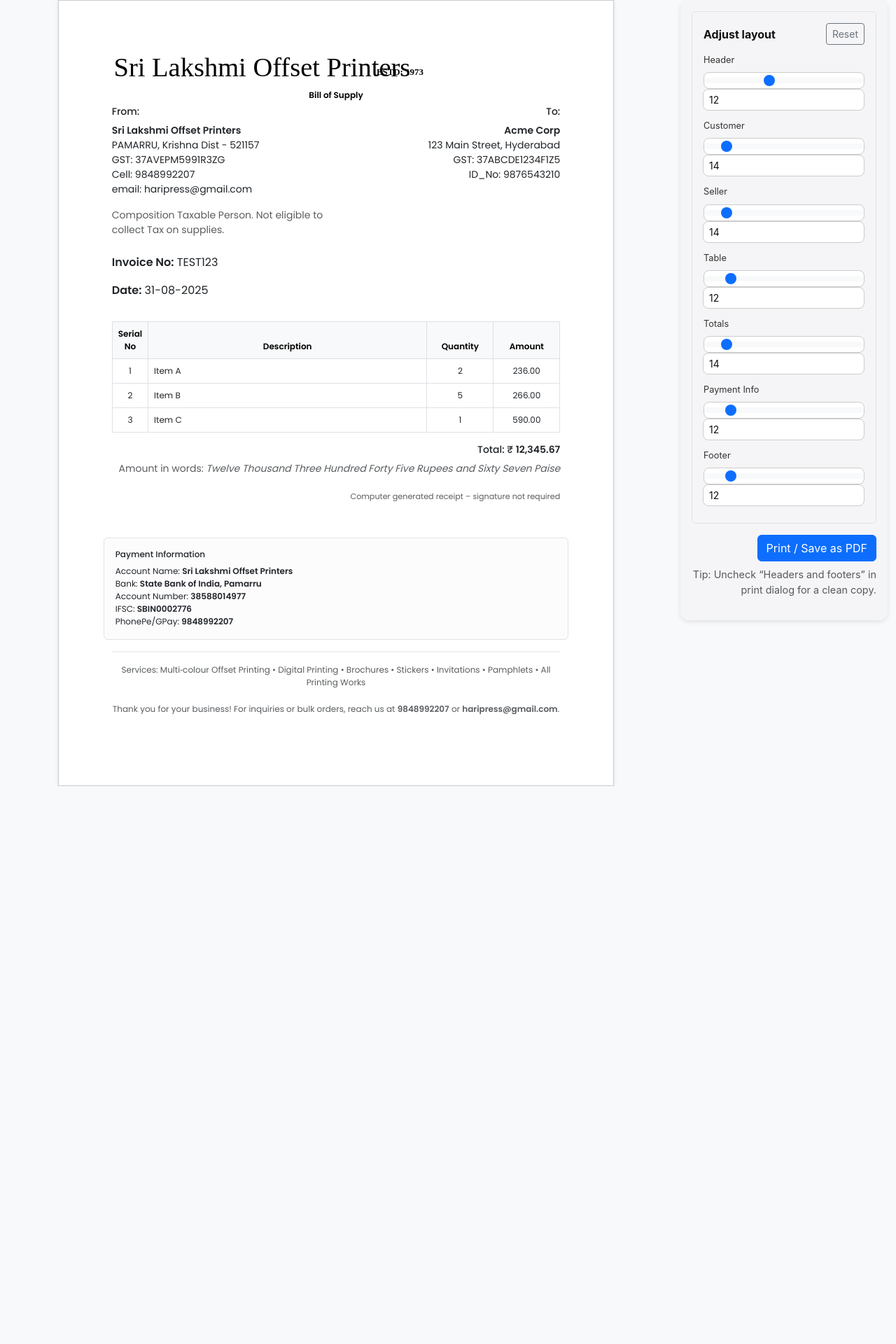
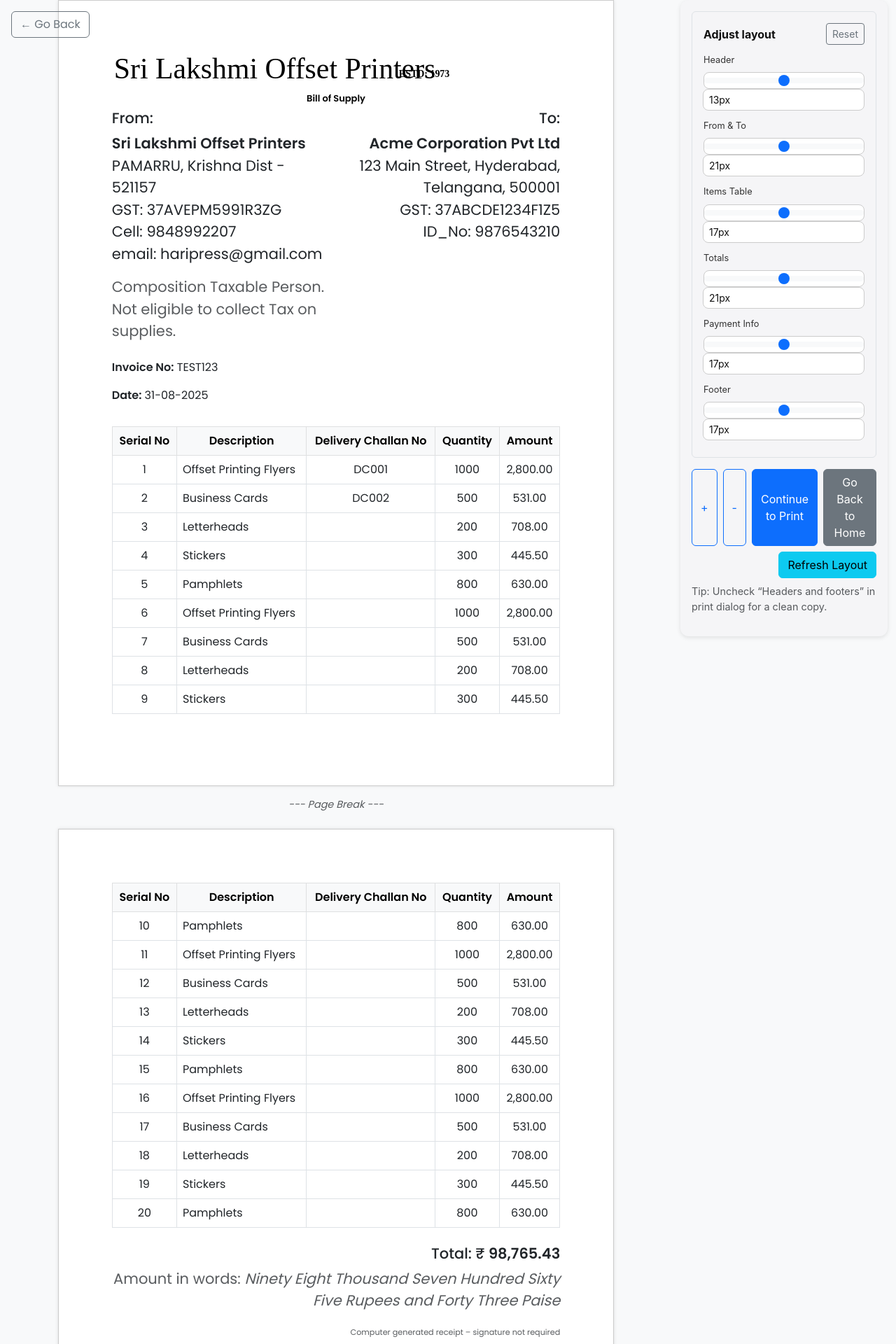
Before and after one commit to dineshmiriyala/bill-generator, a Flask app: page /test-pre-preview in a window 1280 px wide. Shown: the top 1920 px of the page at 70% size. Before the commit the page ends 1123 px from the top, so only its background shows below. Run offline with Flask 3, Linux system fonts and the light colour scheme.

Commit message:
Done with making PDF editor work

```diff
--- a/app.py
+++ b/app.py
@@ -1601,25 +1601,53 @@ def test_pre_preview():
     sample_invoice = type("Invoice", (), {})()
     sample_invoice.invoiceId = "TEST123"
     sample_invoice.createdAt = datetime.utcnow()
-    sample_invoice.totalAmount = 12345.67
+    sample_invoice.totalAmount = 98765.43
 
     # Dummy customer
     sample_customer = {
-        "company": "Acme Corp",
-        "address": "123 Main Street, Hyderabad",
+        "company": "Acme Corporation Pvt Ltd",
+        "address": "123 Main Street, Hyderabad, Telangana, 500001",
         "gst": "37ABCDE1234F1Z5",
         "phone": "9876543210",
-        "email": "info@acme.com"
+        "email": "contact@acmecorp.com"
     }
 
-    # Dummy items
+    # Dummy items (Description, HSN, Qty, Rate, Disc%, Tax%, Amount)
     sample_items = [
-        ("Item A", "HSN001", 2, 100.00, 0, 18, 236.00),
-        ("Item B", "HSN002", 5, 50.00, 5, 12, 266.00),
-        ("Item C", "HSN003", 1, 500.00, 0, 18, 590.00),
+        ("Offset Printing Flyers", "HSN4901", 1000, 2.50, 0, 12, 2800.00),
+        ("Business Cards", "HSN4911", 500, 1.00, 5, 18, 531.00),
+        ("Letterheads", "HSN4820", 200, 3.00, 0, 18, 708.00),
+        ("Stickers", "HSN3919", 300, 1.50, 10, 12, 445.50),
+        ("Pamphlets", "HSN4902", 800, 0.75, 0, 5, 630.00),
+        ("Offset Printing Flyers", "HSN4901", 1000, 2.50, 0, 12, 2800.00),
+        ("Business Cards", "HSN4911", 500, 1.00, 5, 18, 531.00),
+        ("Letterheads", "HSN4820", 200, 3.00, 0, 18, 708.00),
+        ("Stickers", "HSN3919", 300, 1.50, 10, 12, 445.50),
+        ("Pamphlets", "HSN4902", 800, 0.75, 0, 5, 630.00),
+        ("Offset Printing Flyers", "HSN4901", 1000, 2.50, 0, 12, 2800.00),
+        ("Business Cards", "HSN4911", 500, 1.00, 5, 18, 531.00),
+        ("Letterheads", "HSN4820", 200, 3.00, 0, 18, 708.00),
+        ("Stickers", "HSN3919", 300, 1.50, 10, 12, 445.50),
+        ("Pamphlets", "HSN4902", 800, 0.75, 0, 5, 630.00),
+        ("Offset Printing Flyers", "HSN4901", 1000, 2.50, 0, 12, 2800.00),
+        ("Business Cards", "HSN4911", 500, 1.00, 5, 18, 531.00),
+        ("Letterheads", "HSN4820", 200, 3.00, 0, 18, 708.00),
+        ("Stickers", "HSN3919", 300, 1.50, 10, 12, 445.50),
+        ("Pamphlets", "HSN4902", 800, 0.75, 0, 5, 630.00),
     ]
-    dcno = False
-    dc_numbers = []
+
+    sample_sizes = {
+        "header": 13,
+        "customer": 21,
+        "table": 17,
+        "totals": 21,
+        "payment": 17,
+        "footer": 17,
+    }
+
+    # Delivery challan numbers example (empty for now)
+    dcno = True
+    dc_numbers = ["DC001", "DC002", ""]
 
     return render_template(
         "pre-preview-bill.html",
@@ -1628,7 +1656,8 @@ def test_pre_preview():
         items=sample_items,
         dcno=dcno,
         dc_numbers=dc_numbers,
-        total_in_words="Twelve Thousand Three Hundred Forty Five Rupees and Sixty Seven Paise"
+        total_in_words="Ninety Eight Thousand Seven Hundred Sixty Five Rupees and Forty Three Paise",
+        sizes = sample_sizes
     )
 
 app.jinja_env.globals.update(zip=zip)
--- a/templates/pre-preview-bill.html
+++ b/templates/pre-preview-bill.html
@@ -9,6 +9,9 @@
     <link href="https://fonts.googleapis.com/css2?family=Inter:wght@400;500;600&display=swap" rel="stylesheet">
     <link href="https://fonts.googleapis.com/css2?family=Poppins:wght@400;500;600&display=swap" rel="stylesheet">
     <style>
+      .a4-preview {
+        transition: transform 0.3s ease;
+      }
       :root {
         --hdr-fs: 12px;
         --cust-fs: 14px;
@@ -50,6 +53,20 @@
         .table-bordered > :not(caption) > * { border-width: 0.4px !important; }
         .table-bordered td, .table-bordered th { border-width: 0.4px !important; }
         .services small { font-size: 0.55rem !important; font-weight: 400 !important; line-height: 0.75rem !important; }
+        /* Remove outline/shadow for .a4-preview and handle page breaks for print/PDF */
+        .a4-preview {
+          border: none !important;
+          box-shadow: none !important;
+          margin: 0;
+          height: auto !important;
+          min-height: 297mm;
+        }
+        .a4-preview > * {
+          page-break-inside: avoid;
+        }
+        .page-break {
+          page-break-before: always;
+        }
       }
       .bill-heading {
         text-align: center;
@@ -77,6 +94,27 @@
         padding: 1rem;
         box-shadow: 0 2px 6px rgba(0,0,0,0.1);
       }
+      .page-break {
+        display: block;
+        height: 0;
+        margin: 0;
+        border: none;
+      }
+      @media screen {
+        .page-break {
+          display: block;
+          break-before: page;
+          margin-top: 20px;
+          border-top: 2px dashed #ccc;
+        }
+      }
+      .page-break-line {
+        font-size: 0.9rem;
+        color: #888;
+      }
+      @media print {
+        .page-break-line { display: none !important; }
+      }
       #font-size-controls {
         background: transparent !important;
         color: #111;
@@ -95,17 +133,28 @@
 </head>
 <body>
 
+<div class="position-absolute top-0 start-0 m-3">
+  <button onclick="history.back()" class="btn btn-outline-secondary">← Go Back</button>
+</div>
+
 <div class="container-fluid">
   <div class="row">
     <div class="col-lg-9">
+      <div id="invoice-wrapper">
+        <!-- Pagination output will be injected here -->
+      </div> <!-- End #invoice-wrapper -->
+    </div>
+    <div class="col-lg-3 d-print-none">
+      <div class="apple-panel">
+      <div id="font-size-controls" class="border rounded p-3 mb-3 bg-light-subtle">
+<!-- Hidden invoice template at bottom for pagination (not visible, used as template) -->
+<div id="page-content" style="display:none">
   <div class="a4-preview">
-
     <div class="masthead mb-2 bill-header">
       <h1 class="visually-hidden">Sri Lakshmi Offset Printers — ESTD: 1973</h1>
       <img class="brand-logo" src="{{ url_for('static', filename='img/brand-wordmark.svg') }}" alt="Sri Lakshmi Offset Printers — ESTD: 1973">
       <h2 class="bill-heading">Bill of Supply</h2>
     </div>
-
     <div class="row mb-4">
       <div class="col-sm-6 seller-block">
         <h5>From:</h5>
@@ -128,14 +177,12 @@
         </p>
       </div>
     </div>
-
     <div class="row mb-3">
       <div class="col-sm-6">
         <p class="text-dark"><strong>Invoice No:</strong> {{ invoice.invoiceId }}</p>
         <p class="text-dark"><strong>Date:</strong> {{ invoice.createdAt.strftime('%d-%m-%Y') }}</p>
       </div>
     </div>
-
     <div class="line-items">
       <table class="table table-bordered">
         {% if dcno %}
@@ -178,18 +225,15 @@
         </tbody>
       </table>
     </div>
-
-        <div class="totals text-end">
+    <div class="totals text-end mt-4">
       <h5>Total: ₹ <strong><span class="money" data-amount="{{ invoice.totalAmount or 0 }}"></span></strong></h5>
       {% if total_in_words %}
       <div class="text-muted" style="font-size: 0.95rem;">Amount in words: <em>{{ total_in_words }}</em></div>
       {% endif %}
     </div>
-
     <div class="mt-3 text-end">
       <small class="text-muted" style="font-size: 0.7rem;">Computer generated receipt – signature not required</small>
     </div>
-
     <div class="row mt-5">
       <div class="col-12 payment-info border rounded p-3 bg-light-subtle">
         <h6 class="mb-2">Payment Information</h6>
@@ -202,25 +246,19 @@
         </div>
       </div>
     </div>
-
     <hr class="my-3" style="border:0;border-top:2px solid #c8c8c8;" />
     <div class="services text-center mt-2">
       <small class="text-muted" style="font-size: 0.55rem; line-height: 0.85rem;">
         Services: Multi‑colour Offset Printing • Digital Printing • Brochures • Stickers • Invitations • Pamphlets • All Printing Works
       </small>
     </div>
-
     <div class="text-center mt-3">
       <small class="text-muted" style="font-size: 0.75rem;">
         Thank you for your business! For inquiries or bulk orders, reach us at <strong>9848992207</strong> or <strong>haripress@gmail.com</strong>.
       </small>
     </div>
-
   </div>
 </div>
-    <div class="col-lg-3 d-print-none">
-      <div class="apple-panel">
-      <div id="font-size-controls" class="border rounded p-3 mb-3 bg-light-subtle">
         <div class="d-flex justify-content-between align-items-center mb-2">
           <strong>Adjust layout</strong>
           <button type="button" class="btn btn-sm btn-outline-secondary" id="resetSizesBtn">Reset</button>
@@ -228,57 +266,57 @@
         <div class="mb-2">
           <label class="form-label small" for="headerFontSize">Header</label>
           <div class="input-group">
-            <input type="range" class="form-range" min="8" max="18" value="12" id="headerFontSize">
-            <input type="number" class="form-control form-control-sm" style="width:70px;" min="8" max="18" value="12" id="headerFontSizeNumber">
+            <input type="range" class="form-range" min="8" max="18" value="{{ sizes.header }}" id="headerFontSize">
+            <input type="text" class="form-control form-control-sm" style="width:70px;" value="{{ sizes.header }}px" id="headerFontSizeNumber" data-unit="px">
           </div>
         </div>
         <div class="mb-2">
-          <label class="form-label small" for="customerFontSize">Customer</label>
+          <label class="form-label small" for="customerFontSize">From &amp; To</label>
           <div class="input-group">
-            <input type="range" class="form-range" min="12" max="30" value="14" id="customerFontSize">
-            <input type="number" class="form-control form-control-sm" style="width:70px;" min="12" max="30" value="14" id="customerFontSizeNumber">
+            <input type="range" class="form-range" min="12" max="30" value="{{ sizes.customer }}" id="customerFontSize">
+            <input type="text" class="form-control form-control-sm" style="width:70px;" value="{{ sizes.customer }}px" id="customerFontSizeNumber" data-unit="px">
           </div>
         </div>
         <div class="mb-2">
-          <label class="form-label small" for="sellerFontSize">Seller</label>
+          <label class="form-label small" for="tableFontSize">Items Table</label>
           <div class="input-group">
-            <input type="range" class="form-range" min="12" max="30" value="14" id="sellerFontSize">
-            <input type="number" class="form-control form-control-sm" style="width:70px;" min="12" max="30" value="14" id="sellerFontSizeNumber">
-          </div>
-        </div>
-        <div class="mb-2">
-          <label class="form-label small" for="tableFontSize">Table</label>
-          <div class="input-group">
-            <input type="range" class="form-range" min="10" max="24" value="12" id="tableFontSize">
-            <input type="number" class="form-control form-control-sm" style="width:70px;" min="10" max="24" value="12" id="tableFontSizeNumber">
+            <input type="range" class="form-range" min="10" max="24" value="{{ sizes.table }}" id="tableFontSize">
+            <input type="text" class="form-control form-control-sm" style="width:70px;" value="{{ sizes.table }}px" id="tableFontSizeNumber" data-unit="px">
           </div>
         </div>
         <div class="mb-2">
           <label class="form-label small" for="totalsFontSize">Totals</label>
           <div class="input-group">
-            <input type="range" class="form-range" min="12" max="30" value="14" id="totalsFontSize">
-            <input type="number" class="form-control form-control-sm" style="width:70px;" min="12" max="30" value="14" id="totalsFontSizeNumber">
+            <input type="range" class="form-range" min="12" max="30" value="{{ sizes.totals }}" id="totalsFontSize">
+            <input type="text" class="form-control form-control-sm" style="width:70px;" value="{{ sizes.totals }}px" id="totalsFontSizeNumber" data-unit="px">
           </div>
         </div>
         <div class="mb-2">
           <label class="form-label small" for="paymentFontSize">Payment Info</label>
           <div class="input-group">
-            <input type="range" class="form-range" min="10" max="24" value="12" id="paymentFontSize">
-            <input type="number" class="form-control form-control-sm" style="width:70px;" min="10" max="24" value="12" id="paymentFontSizeNumber">
+            <input type="range" class="form-range" min="10" max="24" value="{{ sizes.payment }}" id="paymentFontSize">
+            <input type="text" class="form-control form-control-sm" style="width:70px;" value="{{ sizes.payment }}px" id="paymentFontSizeNumber" data-unit="px">
           </div>
         </div>
         <div class="mb-2">
           <label class="form-label small" for="footerFontSize">Footer</label>
           <div class="input-group">
-            <input type="range" class="form-range" min="10" max="24" value="12" id="footerFontSize">
-            <input type="number" class="form-control form-control-sm" style="width:70px;" min="10" max="24" value="12" id="footerFontSizeNumber">
+            <input type="range" class="form-range" min="10" max="24" value="{{ sizes.footer }}" id="footerFontSize">
+            <input type="text" class="form-control form-control-sm" style="width:70px;" value="{{ sizes.footer }}px" id="footerFontSizeNumber" data-unit="px">
           </div>
         </div>
       </div>
-      <div class="text-end">
-        <button onclick="window.print()" class="btn btn-primary">Print / Save as PDF</button>
-        <p class="mt-2 text-muted" style="font-size: 0.9rem;">Tip: Uncheck “Headers and footers” in print dialog for a clean copy.</p>
+      <div>
+        <div class="d-flex justify-content-end gap-2 mb-2">
+          <button id="zoomIn" class="btn btn-outline-primary">+</button>
+          <button id="zoomOut" class="btn btn-outline-primary">-</button>
+          <button onclick="window.print()" class="btn btn-primary">Continue to Print</button>
+          <a href="/" class="btn btn-secondary">Go Back to Home</a>
         </div>
+        <div class="d-flex justify-content-end gap-2 mb-2">
+          <button id="refreshLayout" class="btn btn-info">Refresh Layout</button>
+        </div>
+        <p class="text-muted" style="font-size: 0.9rem;">Tip: Uncheck “Headers and footers” in print dialog for a clean copy.</p>
       </div>
     </div>
   </div>
@@ -300,7 +338,7 @@
     function setVars(){
       document.documentElement.style.setProperty('--hdr-fs', headerRange.value + 'px');
       document.documentElement.style.setProperty('--cust-fs', customerRange.value + 'px');
-      document.documentElement.style.setProperty('--seller-fs', sellerRange.value + 'px');
+      document.documentElement.style.setProperty('--seller-fs', customerRange.value + 'px');
       document.documentElement.style.setProperty('--table-fs', tableRange.value + 'px');
       document.documentElement.style.setProperty('--totals-fs', totalsRange.value + 'px');
       document.documentElement.style.setProperty('--payment-fs', paymentRange.value + 'px');
@@ -310,8 +348,6 @@
     const headerNumber=document.getElementById('headerFontSizeNumber');
     const customerRange=document.getElementById('customerFontSize');
     const customerNumber=document.getElementById('customerFontSizeNumber');
-    const sellerRange=document.getElementById('sellerFontSize');
-    const sellerNumber=document.getElementById('sellerFontSizeNumber');
     const tableRange=document.getElementById('tableFontSize');
     const tableNumber=document.getElementById('tableFontSizeNumber');
     const totalsRange=document.getElementById('totalsFontSize');
@@ -323,39 +359,148 @@
 
     function bindSliderAndNumber(slider, number){
       if(!slider || !number) return;
+      // Helper to get unit (default px)
+      const unit = number.getAttribute('data-unit') || 'px';
       slider.addEventListener('input', ()=>{
-        number.value = slider.value;
+        number.value = slider.value + unit;
         setVars();
       });
       number.addEventListener('input', ()=>{
-        slider.value = number.value;
+        // Remove unit if present
+        let val = number.value;
+        if(val.endsWith(unit)) val = val.slice(0, -unit.length);
+        slider.value = val;
         setVars();
       });
     }
 
-    [headerRange,customerRange,sellerRange,tableRange,totalsRange,paymentRange,footerRange].forEach(r=>{
+    [headerRange,customerRange,tableRange,totalsRange,paymentRange,footerRange].forEach(r=>{
       if(r) r.addEventListener('input', setVars);
     });
 
     bindSliderAndNumber(headerRange, headerNumber);
     bindSliderAndNumber(customerRange, customerNumber);
-    bindSliderAndNumber(sellerRange, sellerNumber);
     bindSliderAndNumber(tableRange, tableNumber);
     bindSliderAndNumber(totalsRange, totalsNumber);
     bindSliderAndNumber(paymentRange, paymentNumber);
     bindSliderAndNumber(footerRange, footerNumber);
 
     document.getElementById('resetSizesBtn').addEventListener('click', function(){
-      headerRange.value=12; headerNumber.value=12;
-      customerRange.value=14; customerNumber.value=14;
-      sellerRange.value=14; sellerNumber.value=14;
-      tableRange.value=12; tableNumber.value=12;
-      totalsRange.value=14; totalsNumber.value=14;
-      paymentRange.value=12; paymentNumber.value=12;
-      footerRange.value=12; footerNumber.value=12;
+      headerRange.value=13; headerNumber.value="13px";
+      customerRange.value=21; customerNumber.value="21px";
+      tableRange.value=17; tableNumber.value="17px";
+      totalsRange.value=21; totalsNumber.value="21px";
+      paymentRange.value=17; paymentNumber.value="17px";
+      footerRange.value=17; footerNumber.value="17px";
       setVars();
     });
+    // On page load, set number fields with px
+    headerNumber.value = headerRange.value + "px";
+    customerNumber.value = customerRange.value + "px";
+    tableNumber.value = tableRange.value + "px";
+    totalsNumber.value = totalsRange.value + "px";
+    paymentNumber.value = paymentRange.value + "px";
+    footerNumber.value = footerRange.value + "px";
     setVars();
+
+    // --- Invoice pagination logic ---
+    // Paginate invoice, splitting tables row-by-row across pages
+    function paginateInvoice() {
+      const wrapper = document.getElementById("invoice-wrapper");
+      wrapper.innerHTML = "";
+      const rawContent = document.getElementById("page-content");
+      const template = rawContent.querySelector(".a4-preview");
+      if (!template) return;
+
+      const pageHeight = 1123; // ~297mm at 96dpi
+      const elements = Array.from(template.children);
+
+      let page = document.createElement("div");
+      page.className = "a4-preview";
+      wrapper.appendChild(page);
+
+      let currentHeight = 0;
+
+      elements.forEach(el => {
+        // Check if the element contains a table (not just is a TABLE)
+        if (el.querySelector && el.querySelector("table")) {
+          const table = el.querySelector("table");
+          const tableClone = table.cloneNode(false);
+          const thead = table.querySelector("thead");
+          if (thead) tableClone.appendChild(thead.cloneNode(true));
+
+          let tbody = document.createElement("tbody");
+          tableClone.appendChild(tbody);
+          page.appendChild(tableClone);
+
+          Array.from(table.querySelectorAll("tbody tr")).forEach(row => {
+            tbody.appendChild(row.cloneNode(true));
+            if (page.scrollHeight > pageHeight) {
+              tbody.removeChild(tbody.lastChild);
+
+              const pageBreakLine = document.createElement("div");
+              pageBreakLine.className = "page-break-line text-center text-muted my-3";
+              pageBreakLine.innerHTML = "<em>--- Page Break ---</em>";
+              wrapper.appendChild(pageBreakLine);
+
+              page = document.createElement("div");
+              page.className = "a4-preview mt-4";
+              wrapper.appendChild(page);
+
+              const newTable = table.cloneNode(false);
+              if (thead) newTable.appendChild(thead.cloneNode(true));
+              const newTbody = document.createElement("tbody");
+              newTable.appendChild(newTbody);
+              page.appendChild(newTable);
+
+              newTbody.appendChild(row.cloneNode(true));
+              tbody = newTbody;
+            }
+          });
+        } else {
+          const cloneEl = el.cloneNode(true);
+          page.appendChild(cloneEl);
+          if (page.scrollHeight > pageHeight) {
+            page.removeChild(cloneEl);
+
+            const pageBreakLine = document.createElement("div");
+            pageBreakLine.className = "page-break-line text-center text-muted my-3";
+            pageBreakLine.innerHTML = "<em>--- Page Break ---</em>";
+            wrapper.appendChild(pageBreakLine);
+
+            page = document.createElement("div");
+            page.className = "a4-preview mt-4";
+            wrapper.appendChild(page);
+
+            page.appendChild(cloneEl);
+          }
+        }
+      });
+    }
+    window.paginateInvoice = paginateInvoice;
+
+    // Event listener for refreshLayout button
+    document.getElementById("refreshLayout").addEventListener("click", paginateInvoice);
+
+    // Call paginateInvoice on load
+    paginateInvoice();
+  });
+  // Zoom in/out logic
+  let currentZoom = 1;
+  // We need to zoom all .a4-preview pages
+  function setZoom() {
+    document.querySelectorAll(".a4-preview").forEach(function(preview) {
+      preview.style.transform = "scale(" + currentZoom + ")";
+      preview.style.transformOrigin = "top center";
+    });
+  }
+  document.getElementById("zoomIn").addEventListener("click", function() {
+    currentZoom += 0.1;
+    setZoom();
+  });
+  document.getElementById("zoomOut").addEventListener("click", function() {
+    currentZoom = Math.max(0.5, currentZoom - 0.1);
+    setZoom();
   });
 </script>
 
```
Lines whose indentation alone changed are shown as unchanged.
